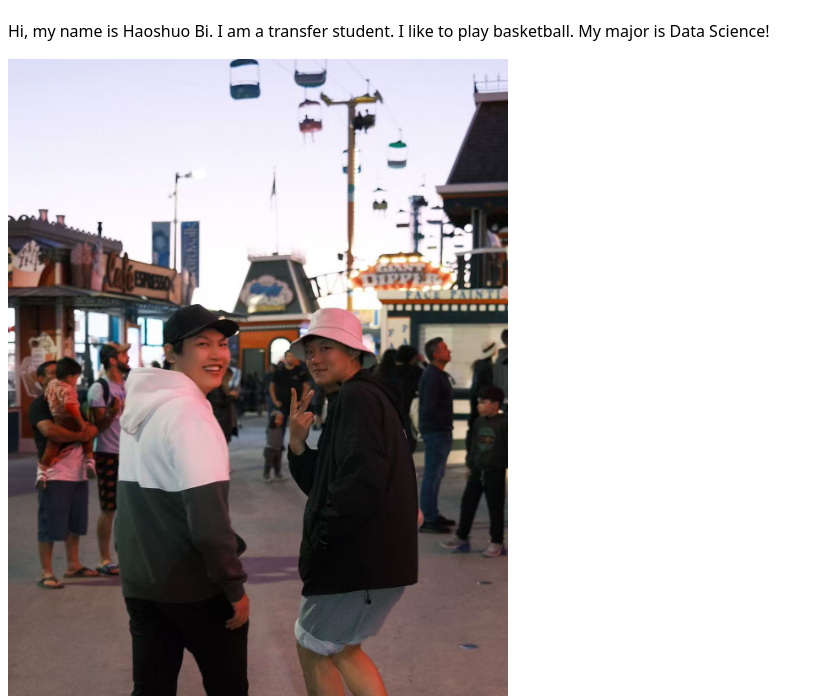
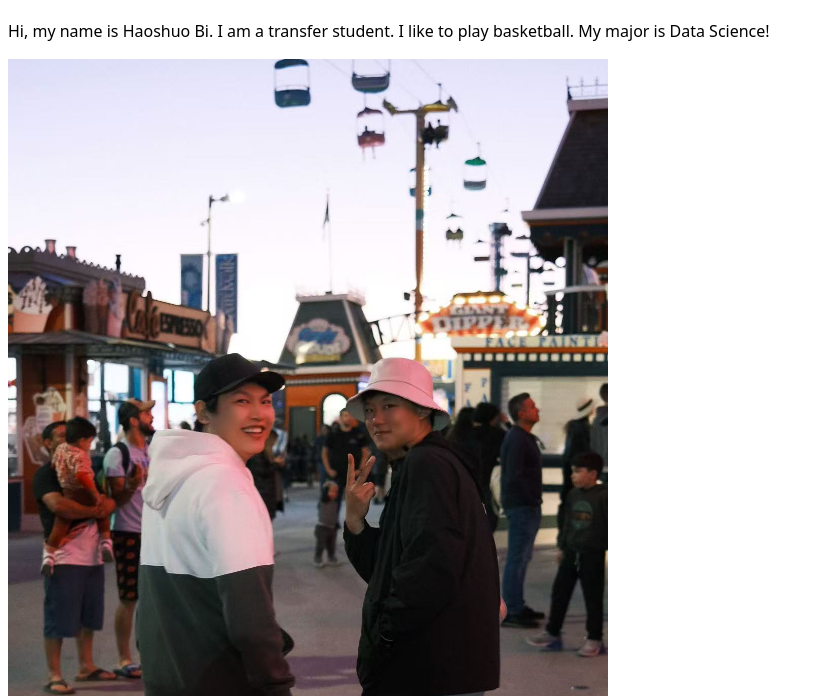
Before and after one commit to HaoshuoBi/portfolio, a plain HTML site: page index.html in a window 1280 px wide. Shown: the part 104-800 px from the top of the page, without its empty margins (0-824 px from the left). Drawn offline with Linux system fonts and the light colour scheme.

Commit message:
change size again

```diff
--- a/index.html
+++ b/index.html
@@ -16,6 +16,6 @@
     </nav>
     <h1>Haoshuo Bi</h1>
     <p>Hi, my name is Haoshuo Bi. I am a transfer student. I like to play basketball. My major is Data Science!</p>
-    <img src="images/me.jpg" alt="This is my brother and me.">
+    <img src="images/me.jpg" alt="This is my brother and me." width="600">
 </body>
 </html>
--- a/style.css
+++ b/style.css
@@ -2,7 +2,6 @@ body {
   font: 100%/1.5 system-ui;
 }
 img {
-  max-width: 500px;
-  width: 100%;
+  max-width: 100%;
   height: auto;
 }
```
